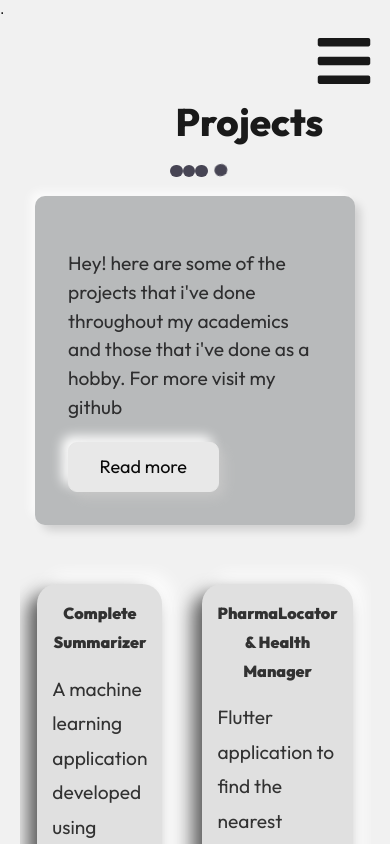
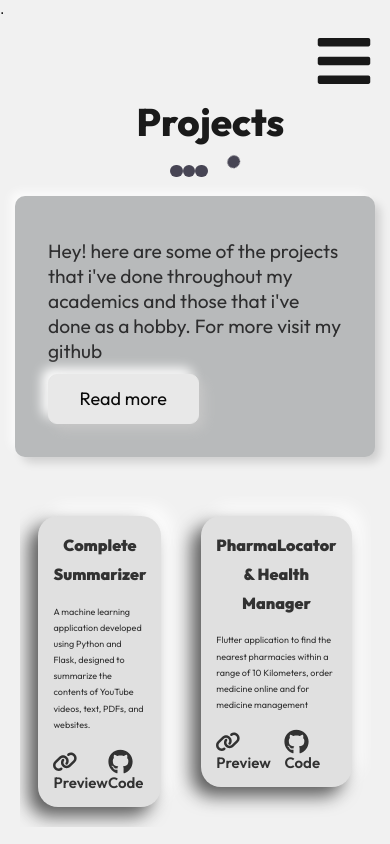
Before and after one commit to sreyas-sc/Portfolio, a React (Create React App) app: page /project in a window 390 px wide. Shown: the top 844 px of the page. Built offline with nearby package versions, Linux system fonts and the light colour scheme.

Commit message:
Update index.css

```diff
--- a/src/index.css
+++ b/src/index.css
@@ -243,6 +243,49 @@ h5 {
     align-items: center;
     justify-content: center;
 }
+@media screen and (max-width: 768px) {
+  h5 {
+    font-size: 2.4rem;
+      font-weight: 800;
+      margin-left: 35%;
+      align-items: center;
+      justify-content: center;
+  }
+}
+
+@media screen and (max-width: 768px) {
+  .prjabtcontent {
+  display: flex;
+  flex-direction: column;
+  align-items: flex-start;
+  gap: 20px;
+  color: #e8e8e8;
+  transition: all 0.5s cubic-bezier(0.23, 1, 0.320, 1);
+}
+
+
+
+.prjabtcontent .prjabtheading {
+  font-weight: 700;
+  font-size: 32px;
+}
+
+.prjabtcontent .prjabtpara {
+  line-height: 1.2;
+}
+
+.prjabtcontent .prjabtbtn {
+  color: #e8e8e8;
+  text-decoration: none;
+  padding: 10px;
+  font-weight: 600;
+  border: none;
+  cursor: pointer;
+  background: #0974f1;
+  border-radius: 5px;
+  box-shadow: 0 5px 10px rgba(0, 0, 0, 0.2);
+}
+}
 
 /* project about container card */
 .prjabtcard {
@@ -262,8 +305,26 @@ h5 {
   background: #b8babb;
   /* border: 2px solid #313131; */
   border: 1px solid rgba(0,0,0,0);
+  transition: all 0.5s cubic-bezier(0.23, 1, 0.320, 1);
+}
 
-  transition: all 0.5s cubic-bezier(0.23, 1, 0.320, 1);
+@media screen and (max-width: 768px) {
+  .prjabtcard {
+    margin: auto;
+    position: relative;
+    display: flex;
+    align-items: center;
+    justify-content: center;
+    width: 360px;
+    box-shadow: 6px 6px 10px -1px rgba(0,0,0,0.15),
+    -6px -6px 10px -1px rgba(255,255,255,0.7);
+    padding: 32px;
+    overflow: hidden;
+    border-radius: 10px;
+    background: #b8babb;
+    border: 1px solid rgba(0,0,0,0);
+    transition: all 0.5s cubic-bezier(0.23, 1, 0.320, 1);
+  }
 }
 
 .prjabtcontent {
@@ -294,6 +355,38 @@ h5 {
   background: #0974f1;
   border-radius: 5px;
   box-shadow: 0 5px 10px rgba(0, 0, 0, 0.2);
+}
+
+@media screen and (max-width: 768px) {
+  .prjabtcontent {
+    display: flex;
+    flex-direction: column;
+    align-items: flex-start;
+    gap: 10px;
+    color: #e8e8e8;
+    transition: all 0.5s cubic-bezier(0.23, 1, 0.320, 1);
+  }
+
+  .prjabtcontent .prjabtheading {
+    font-weight: 700;
+    font-size: 18px;
+  }
+
+  .prjabtcontent .prjabtpara {
+    line-height: 1.3;
+  }
+
+  .prjabtcontent .prjabtbtn {
+    color: #e8e8e8;
+    text-decoration: none;
+    padding: 10px;
+    font-weight: 600;
+    border: none;
+    cursor: pointer;
+    background: #0974f1;
+    border-radius: 5px;
+    box-shadow: 0 5px 10px rgba(0, 0, 0, 0.2);
+  }
 }
 
 .prjabtcard:hover {
@@ -341,6 +434,42 @@ h5 {
   flex-direction: column;
   transition: .4s;
   position: relative;
+}
+
+@media screen and (max-width: 768px) {
+  .card {
+    --font-color: #323232;
+    --bg-color: #e0e0e0;
+    width: 200px;;
+    margin: 20px;
+    height:fit-content;
+    border-radius: 20px;
+    background: var(--bg-color);
+    box-shadow: -9px 9px 18px #5a5a5a,
+                9px -9px 18px #ffffff;
+    display: flex;
+    flex-direction: column;
+    transition: .4s;
+    position: relative;
+  }
+
+  .card__descr-wrapper {
+    padding: 5px;
+    display: grid;
+  }
+
+  .card__title {
+    color: var(--font-color);
+    text-align: center;
+    margin-bottom: 15px;
+    font-weight: 30;
+    font-size: 8px;
+  }
+
+  .card__descr {
+    font-size: xx-small;
+    color: var(--font-color);
+  }
 }
 
 .card:hover {
```
